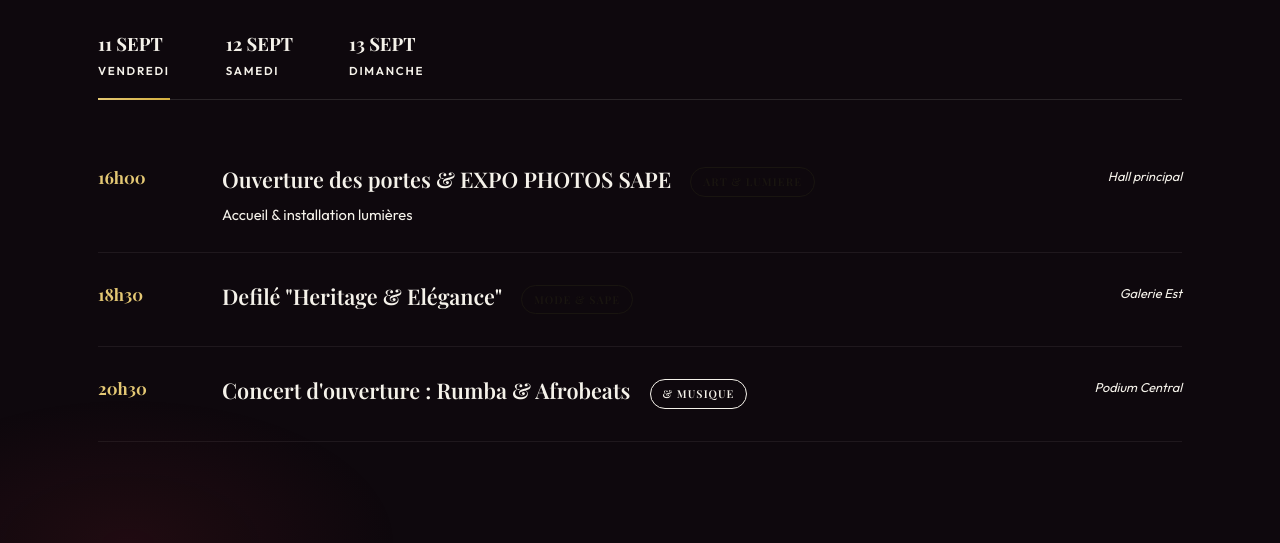
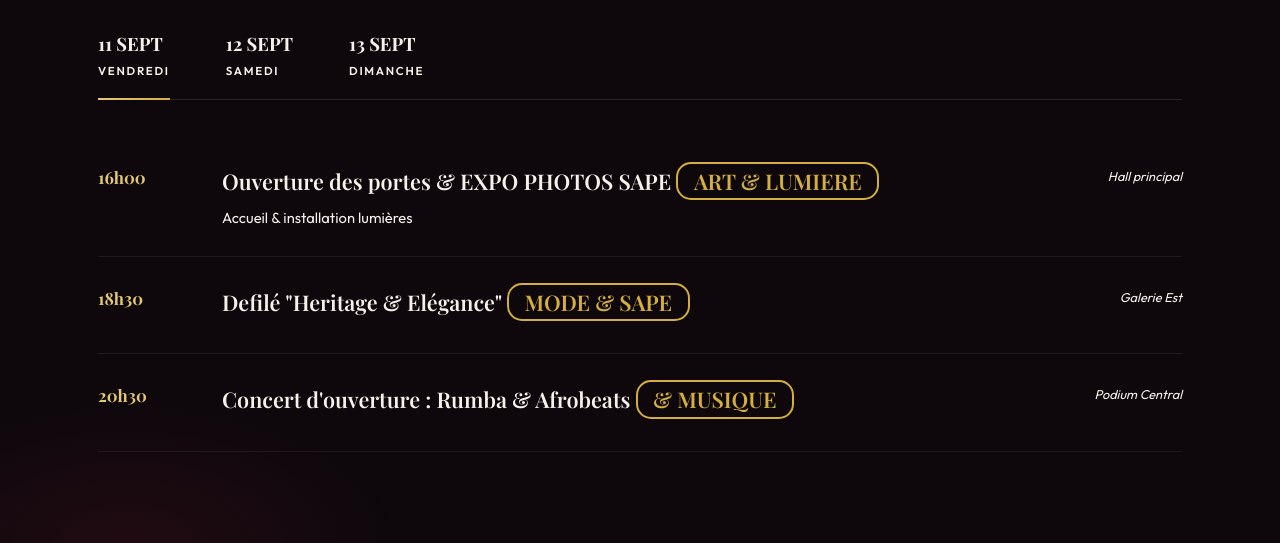
Before and after one commit to jonathanesaie21-art/Festival-sape---lumi-re, a plain HTML site: page PROGRAMME/Programme.html in a window 1280 px wide. Shown: the part 257-800 px from the top of the page. Drawn offline with nearby package versions, Linux system fonts and the light colour scheme; a web font is replaced by a local one.

Commit message:
fin du projet

```diff
--- a/PROGRAMME/Programme.css
+++ b/PROGRAMME/Programme.css
@@ -410,14 +410,20 @@ h1 em {
   color: var(--music);
   border-color: var(--music);
 }
-.badge.mode {
-  color: var(--mode);
-  border-color: var(--mode);
+.badge-mode {
+  display: inline-block;
+  border: 2px solid var(--or);
+  border-radius: 15px;
+  color: var(--or);
+  padding: 0 2%;
+  white-space: nowrap;
 }
-.badge.art {
-  color: var(--anthracite);
-  background: var(--art);
-  border-color: var(--art);
+.badge-art {
+  display: inline-block;
+  color: var(--or);
+  border: 2px solid var(--or);
+  border-radius: 15px;
+  padding: 0 2%;
 }
 .row .venue {
   text-align: right;
--- a/PROGRAMME/Programme.html
+++ b/PROGRAMME/Programme.html
@@ -69,7 +69,7 @@
             <div class="time">16h00</div>
             <div class="info">
               <div class="title">
-                Ouverture des portes & EXPO PHOTOS SAPE <span class="badge art">ART &amp; LUMIERE</span>
+                Ouverture des portes & EXPO PHOTOS SAPE <span class="badge-art">ART &amp; LUMIERE</span>
               </div>
               <div class="desc">Accueil &amp; installation lumières</div>
             </div>
@@ -80,7 +80,7 @@
             <div class="info">
               <div class="title">
                 Defilé "Heritage & Elégance"
-                <span class="badge art">MODE &amp; SAPE</span>
+                <span class="badge-art">MODE &amp; SAPE</span>
               </div>
               <div class="desc"></div>
             </div>
@@ -91,7 +91,7 @@
             <div class="info">
               <div class="title">
                 Concert d'ouverture : Rumba & Afrobeats
-                <span class="badge mode">&amp; MUSIQUE  </span>
+                <span class="badge-mode">&amp; MUSIQUE  </span>
               </div>
               <div class="desc">
 
@@ -108,7 +108,7 @@
             <div class="time">14h00</div>
             <div class="info">
               <div class="title">
-                Ateliers & Stands créateurs<span class="badge art"> ART &amp; LUMIERE</span>
+                Ateliers & Stands créateurs<span class="badge-art"> ART &amp; LUMIERE</span>
               </div>
               <div class="desc"></div>
             </div>
@@ -119,7 +119,7 @@
             <div class="info">
               <div class="title">
                 Grand parade des SAPEURS
-                <span class="badge art">MODE &amp; SAPE</span>
+                <span class="badge-art">MODE &amp; SAPE</span>
               </div>
               <div class="desc"></div>
             </div>
@@ -130,7 +130,7 @@
             <div class="info">
               <div class="title">
                 Nuit des lumières
-                <span class="badge mode">show mapping &amp; afrobeats</span>
+                <span class="badge-mode">show mapping &amp; afrobeats</span>
               </div>
               <div class="desc"></div>
             </div>
@@ -145,7 +145,7 @@
             <div class="time">15h00</div>
             <div class="info">
               <div class="title">
-                Concours "Jeunes Talents de la Sape" <span class="badge art">Mode &amp; Sape</span>
+                Concours "Jeunes Talents de la Sape" <span class="badge-art">Mode &amp; Sape</span>
               </div>
               <div class="desc">Journée de clôture</div>
             </div>
@@ -156,7 +156,7 @@
             <div class="info">
               <div class="title">
                 Remise des prix
-                <span class="badge art">Mode &amp; Sape</span>
+                <span class="badge-art">Mode &amp; Sape</span>
               </div>
               <div class="desc"></div>
             </div>
@@ -167,7 +167,7 @@
             <div class="info">
               <div class="title">
                 Showcase de clôture & Feu d'artifice
-                <span class="badge mode">ART  &amp; LUMIÈRE</span>
+                <span class="badge-mode">ART  &amp; LUMIÈRE</span>
               </div>
               <div class="desc"></div>
             </div>
```
